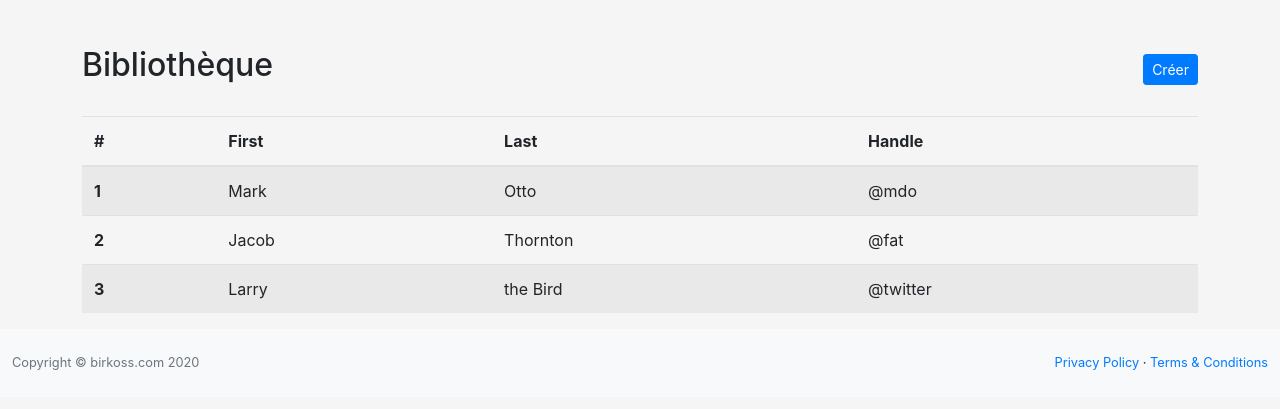
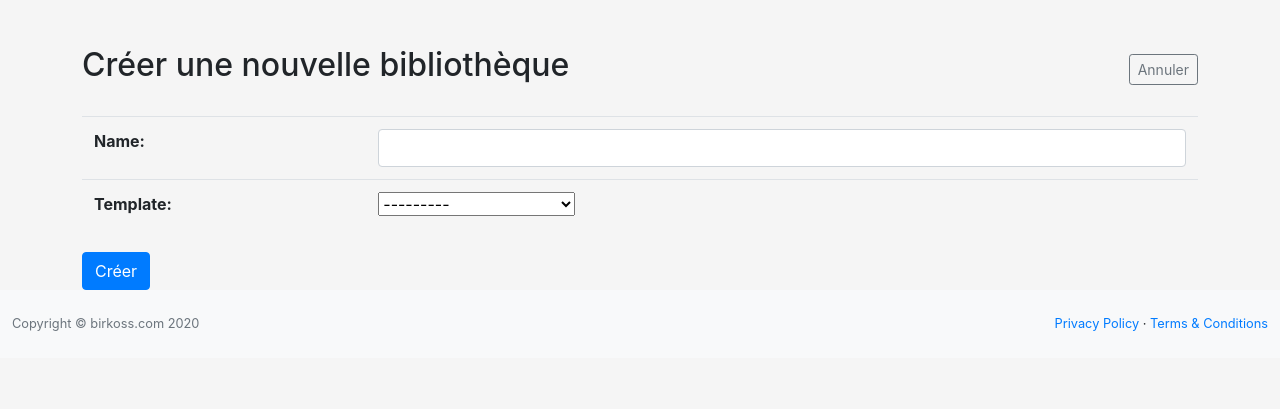
Before and after one commit to birkoss/books, a Django app: page /libraries/add in a window 1280 px wide. Shown: the part 56-465 px from the top of the page. Run offline with Django 3.2, Linux system fonts and the light colour scheme; a user stored in the database is signed in; tables that the repository leaves empty hold one stand-in row (values such as "Sample post"); some libraries are stand-ins or nearby versions.

Commit message:
Edit and active for the library

```diff
--- a/base/templates/base/home.html
+++ b/base/templates/base/home.html
@@ -8,36 +8,35 @@
 		<a href="{% url 'library/add' %}" class="btn btn-primary btn-sm">Créer</a>
 	</div>
 
+	{% if libraries %}
 		<table class="table table-striped">
 			<thead>
 				<tr>
-				<th scope="col">#</th>
-				<th scope="col">First</th>
-				<th scope="col">Last</th>
-				<th scope="col">Handle</th>
+					<th scope="col">Nom</th>
+					<th scope="col">Status</th>
+					<th scope="col">Catégories</th>
+					<th scope="col">Actions</th>
 				</tr>
 			</thead>
 			<tbody>
+				{% for library in libraries %}
 				<tr>
-				<th scope="row">1</th>
-				<td>Mark</td>
-				<td>Otto</td>
-				<td>@mdo</td>
+					<td>{{ library.name }}</td>
+					<td>{% if library.active %}<span class="badge badge-success">publiée</span>{% else %}<span class="badge badge-warning">non-publiée</span>{% endif %}</td>
+					<td>{{ library.category.count }}</td>
+					<td>
+						<a href="{% url 'library/edit' library.id %}">Modifier</a> &nbsp;&nbsp;
+						<a href="{% url 'library/edit' library.id %}">Voir</a>
+					</td>
 				</tr>
-			<tr>
-				<th scope="row">2</th>
-				<td>Jacob</td>
-				<td>Thornton</td>
-				<td>@fat</td>
-			</tr>
-			<tr>
-				<th scope="row">3</th>
-				<td>Larry</td>
-				<td>the Bird</td>
-				<td>@twitter</td>
-			</tr>
+				{% endfor %}
 			</tbody>
 		</table>
+	{% else %}
+		<div class="alert alert-warning" role="alert">
+			Vous n'avez aucune bibiothèque. Créer une <a href="{% url 'library/add' %}">nouvelle bibliothèque</a>.
+		</div>
+	{% endif %}
 
 </div>
 
--- a/base/views.py
+++ b/base/views.py
@@ -1,8 +1,14 @@
 from django.shortcuts import render
+
+
+from books.models import Library
 
 
 def home(request):
 	if request.user.is_authenticated:
-		return render(request, "base/home.html")
+		libraries = Library.objects.filter(user=request.user)
+		return render(request, "base/home.html",{
+			'libraries': libraries
+		})
 	else:
 		return render(request, "base/login.html")
--- /dev/null
+++ b/books/forms.py
@@ -0,0 +1,20 @@
+from django import forms
+
+from django.core.exceptions import ValidationError
+from django.utils.translation import ugettext_lazy as _
+
+from .models import LibraryTemplate
+
+class LibraryForm(forms.Form):
+	error_css_class = "alert alert-danger"
+
+	name = forms.CharField(widget=forms.TextInput(attrs={'class':'form-control'}))
+	template = forms.ModelChoiceField(queryset=LibraryTemplate.objects.all())
+
+	def clean_name(self):
+		data = self.cleaned_data['name']
+
+		if data == "error":
+			raise ValidationError(_('Validation Error !!'))
+
+		return data
--- a/books/models.py
+++ b/books/models.py
@@ -23,6 +23,7 @@
 	slug = models.CharField(max_length=8, blank=True, default='')
 	template = models.ForeignKey(LibraryTemplate, blank=True, null=True, on_delete=models.PROTECT)
 	user = models.ForeignKey(User, blank=True, null=True, on_delete=models.PROTECT)
+	active = models.BooleanField(default=False)
 
 	def __str__(self):
 		return self.name + " - " + self.user.username
--- /dev/null
+++ b/books/templates/book/add.html
@@ -0,0 +1,21 @@
+ {% extends 'base/base.html' %}
+
+{% block content %}
+<div class="container">
+
+	<div class="d-flex justify-content-between flex-wrap flex-md-nowrap align-items-center pt-3 pb-2 mb-3">
+		<h1 class="h2">Créer une nouvelle bibliothèque</h1>
+		<a href="{% url 'library/archive' %}" class="btn btn-outline-secondary btn-sm">Annuler</a>
+	</div>
+
+	<form action="" method="post">
+		{% csrf_token %}
+		<table class="table">
+			{{ form }}
+		</table>
+		<input class="btn btn-primary" type="submit" value="Créer" />
+	</form>
+
+</div>
+
+{% endblock %}
--- a/books/views.py
+++ b/books/views.py
@@ -1 +1,56 @@
-from django.shortcuts import render
+from django.contrib.auth.decorators import login_required
+from django.core.exceptions import PermissionDenied
+from django.shortcuts import get_object_or_404, render, redirect, reverse
+
+from .forms import LibraryForm
+from .models import Library
+
+
+@login_required
+def edit_library(request, library_id):
+	library = get_object_or_404(Library, pk=library_id)
+
+	if library.user != request.user:
+		return redirect('library/archive')
+
+	if request.method == "POST":
+		form = LibraryForm(request.POST)
+
+		if form.is_valid():
+			library.name = form.cleaned_data['name']
+			library.template = form.cleaned_data['template']
+			library.save()
+
+			return redirect(reverse('library/edit', args=[library_id]) + "?status=updated")
+
+	else:
+		form = LibraryForm(initial={
+			'name': library.name,
+			'template': library.template,
+		})
+
+	return render(request, 'book/edit.html', {
+		'form': form
+	})
+
+
+@login_required
+def add_library(request):
+	if request.method == "POST":
+		form = LibraryForm(request.POST)
+
+		if form.is_valid():
+			library = Library(
+				name = form.cleaned_data['name'],
+				template = form.cleaned_data['template'],
+				user = request.user
+			)
+			library.save()
+
+			return redirect(reverse('library/edit', args=[library.id]) + "?status=created")
+	else:
+		form = LibraryForm()
+
+	return render(request, 'book/add.html', {
+		'form': form
+	})
--- a/project/settings.py
+++ b/project/settings.py
@@ -70,4 +70,7 @@
 USE_TZ = True
 
 
+LOGIN_URL = "/"
+
+
 from .config import *
--- a/project/urls.py
+++ b/project/urls.py
@@ -7,7 +7,7 @@
 
 urlpatterns = [
     path('', base_views.home, name='library/archive'),
-    path('libraries/add', base_views.home, name='library/add'),
-    path('libraries/edit/<str:library_id>', base_views.home, name='library/edit'),
+    path('libraries/add', books_views.add_library, name='library/add'),
+    path('libraries/edit/<str:library_id>', books_views.edit_library, name='library/edit'),
     path('admin/', admin.site.urls),
 ]
```
Also changed, not shown: books/templates/book/edit.html (added, +27 -0 lines), books/migrations/0004_library_active.py (added). Lines whose indentation alone changed are shown as unchanged.
